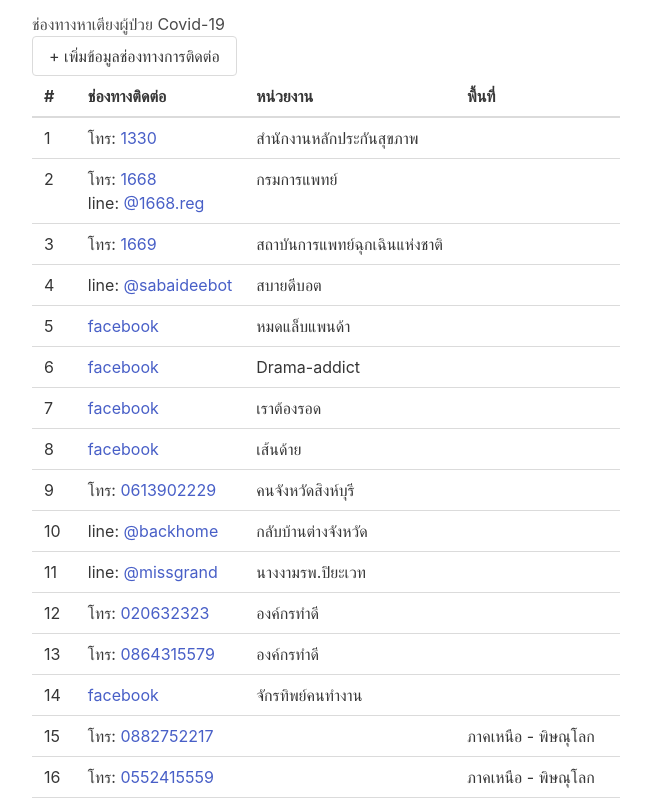
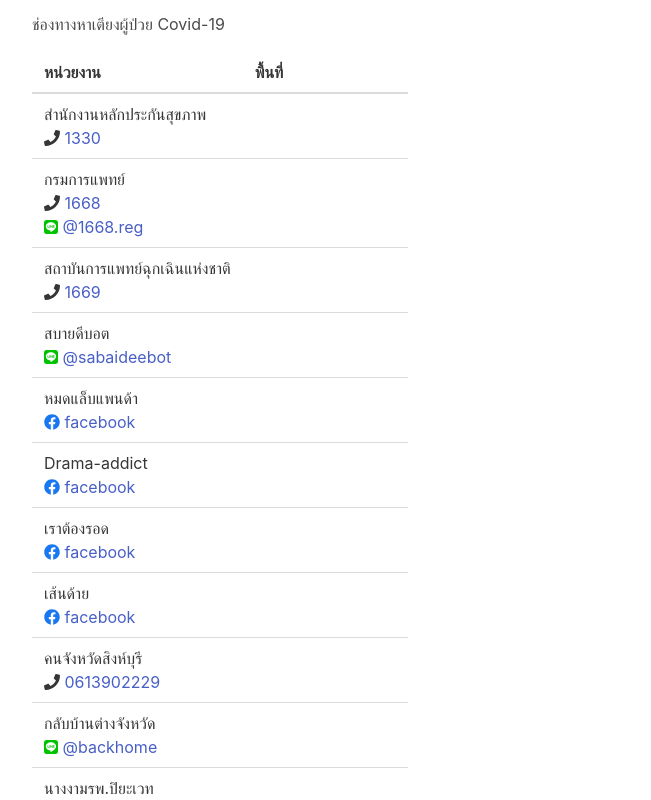
Before and after one commit to SandzoNight/hatiang, a Next.js app: page / in a window 1280 px wide. Shown: the top 800 px of the page, without its empty margins (48-699 px from the left). Built offline with nearby package versions, Linux system fonts and the light colour scheme.

Commit message:
Revise UI

```diff
--- a/components/Contact.js
+++ b/components/Contact.js
@@ -1,19 +1,23 @@
+import { FontAwesomeIcon } from '@fortawesome/react-fontawesome'
+import { faPhone } from '@fortawesome/free-solid-svg-icons'
+import { faFacebook, faLine } from '@fortawesome/free-brands-svg-icons'
+
 export default function Contact({ contact }) {
     return (
         <div>
             {contact.tel ? (
                 <div>
-                    โทร: <a href={`tel:${contact.tel}`}>{contact.tel}</a>
+                    <FontAwesomeIcon icon={faPhone}></FontAwesomeIcon> <a href={`tel:${contact.tel}`}>{contact.tel}</a>
                 </div>
             ) : null}
             {contact.line ? (
                 <div>
-                    line: <a href={`https://line.me/R/ti/p/${contact.line}`}>{contact.line}</a>
+                    <FontAwesomeIcon style={{color: '#00c300'}} icon={faLine}></FontAwesomeIcon> <a href={`https://line.me/R/ti/p/${contact.line}`}>{contact.line}</a>
                 </div>
             ) : null}
             {contact.facebook ? (
                 <div>
-                    <a href={contact.facebook}>facebook</a>
+                    <FontAwesomeIcon style={{color: '#1877f2'}} icon={faFacebook}></FontAwesomeIcon> <a href={contact.facebook}>facebook</a>
                 </div>
             ) : null}
         </div>
--- a/package.json
+++ b/package.json
@@ -6,6 +6,10 @@
     "start": "next start"
   },
   "dependencies": {
+    "@fortawesome/fontawesome-svg-core": "^1.2.35",
+    "@fortawesome/free-brands-svg-icons": "^5.15.3",
+    "@fortawesome/free-solid-svg-icons": "^5.15.3",
+    "@fortawesome/react-fontawesome": "^0.1.14",
     "bulma": "^0.9.3",
     "next": "latest",
     "react": "^17.0.2",
--- a/pages/_app.js
+++ b/pages/_app.js
@@ -1,5 +1,6 @@
 import 'bulma/css/bulma.min.css'
 import 'tailwindcss/tailwind.css'
+import '@fortawesome/fontawesome-svg-core/styles.css'
 
 function MyApp({ Component, pageProps }) {
   return <Component {...pageProps} />
--- a/pages/index.js
+++ b/pages/index.js
@@ -1,4 +1,5 @@
 import Head from 'next/head'
+import Link from 'next/link'
 import Contact from '../components/Contact'
 import contacts from '../contact.json'
 import sources from '../sources.json'
@@ -9,20 +10,17 @@ export default function Home() {
       <Head>
         <title>ช่องทางหาเตียงผู้ป่วยโควิด-19</title>
       </Head>
-      <div className='container mx-auto mt-3 px-4'>
-        <h1 className='text-center text-4xl'>
+      <div className='container mx-auto my-3 px-4'>
+        <h1 className='text-left sm:text-center text-2xl sm:text-4xl'>
           ช่องทางหาเตียงผู้ป่วย Covid-19
         </h1>
-        <div className='text-right'>
-          <a className='button' href='https://forms.gle/w8ZWqvCvzxR8FUsH6' target='_blank'>+ เพิ่มข้อมูลช่องทางการติดต่อ</a>
+        <div className='text-right my-4'>
         </div>
         <div>
           <div className='table-container'>
             <table className='table sm:w-full is-hoverable'>
               <thead>
                 <tr>
-                  <th>#</th>
-                  <th>ช่องทางติดต่อ</th>
                   <th>หน่วยงาน</th>
                   <th>พื้นที่</th>
                 </tr>
@@ -30,17 +28,20 @@ export default function Home() {
               <tbody>
                 {contacts.map((contact, key) => (
                   <tr>
-                    <td>{key + 1}</td>
-                    <td>
+                    <td className='whitespace-nowrap'>
+                      <div>
+                        <div className='text-lg'>{contact.name}</div>
                       <Contact contact={contact} />
+                      </div>
                     </td>
-                    <td className='whitespace-nowrap'>{contact.name}</td>
                     <td className='whitespace-nowrap'>{`${contact.area ? `ภาค${contact.area}` : ''}`} {contact.province ? `- ${contact.province}` : ''}</td>
                   </tr>
                 ))}
               </tbody>
             </table>
           </div>
+        </div>
+      </div>
           <div>
             <div className='text-center'>Open source on <a href='https://github.com/SandzoNight/hatiang' className='font-bold'>github</a></div>
             <div className='text-center'>รวบรวมข้อมูลจาก</div>
@@ -51,8 +52,6 @@ export default function Home() {
               ))}
             </ul>
           </div>
-        </div>
-      </div>
     </>
   )
 }
```
Also changed, not shown: 1 other file (tests, documents, lock files or other folders).
